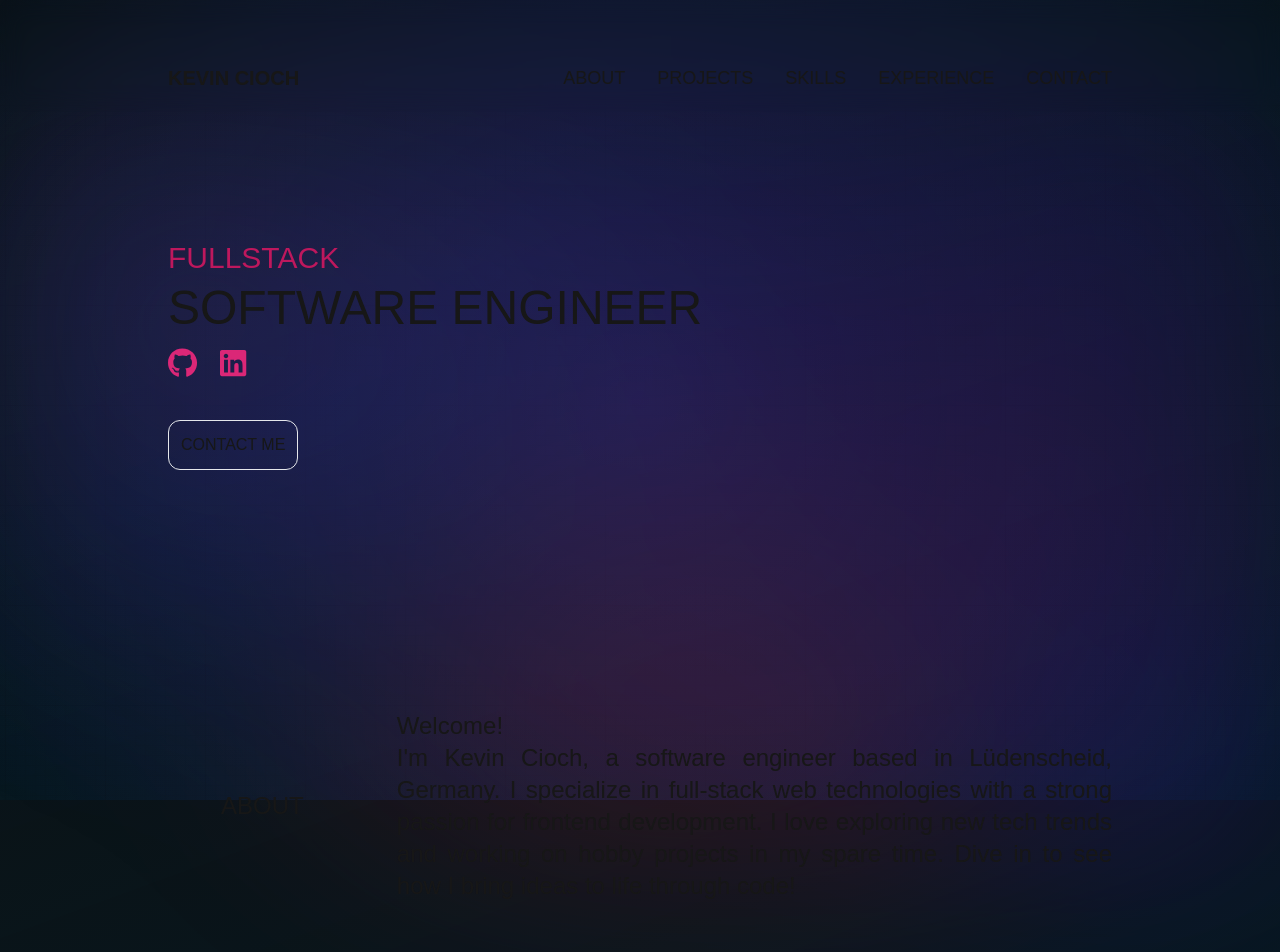
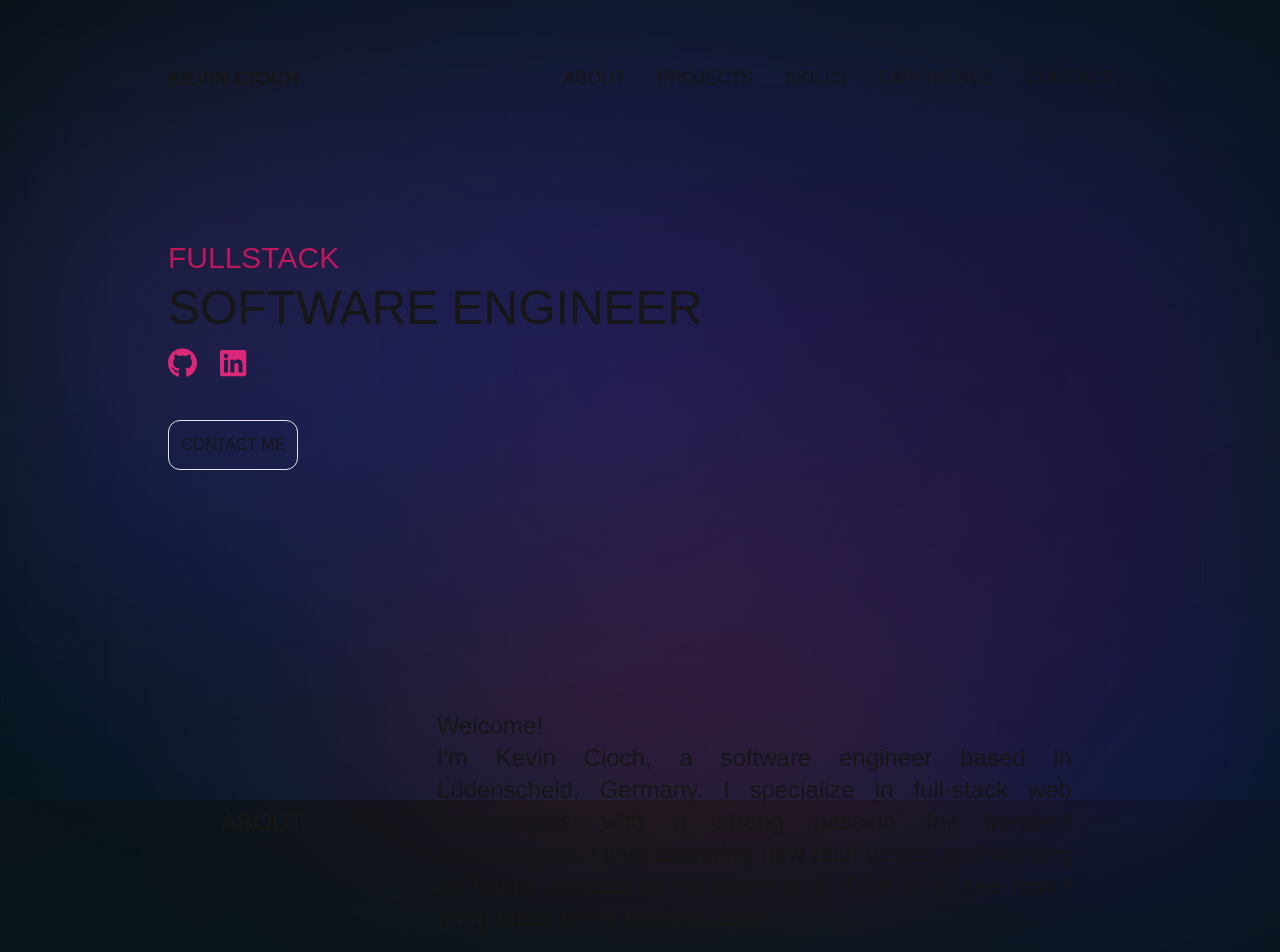
Before and after one commit to kecioch/website, a Next.js app: page / in a window 1280 px wide. Shown: the top 952 px of the page. Built offline with nearby package versions, Linux system fonts and the light colour scheme.

Commit message:
Added Padding

```diff
--- a/components/sections/AboutSection.tsx
+++ b/components/sections/AboutSection.tsx
@@ -13,7 +13,7 @@ const AboutSection = ({ className }: Props) => {
         <SectionHeader id="about">About</SectionHeader>
       </div>
       <div className="flex-1">
-        <p className="text-justify text-2xl font-thin">
+        <p className="text-justify text-2xl font-thin px-10">
           Welcome!
           <br />
           I&apos;m Kevin Cioch, a software engineer based in Lüdenscheid,
--- a/components/sections/ContactSection.tsx
+++ b/components/sections/ContactSection.tsx
@@ -14,7 +14,7 @@ const ContactSection = ({ className }: Props) => {
   return (
     <SectionContainer className={className}>
       <SectionHeader id="contact">Contact</SectionHeader>
-      <div className="flex gap-5 flex-col md:flex-row">
+      <div className="flex gap-5 flex-col px-10 md:flex-row">
         <ContactForm />
         <div className="flex justify-center p-3 mt-10 md:mt-0">
           <div className="flex flex-col gap-8">
```
